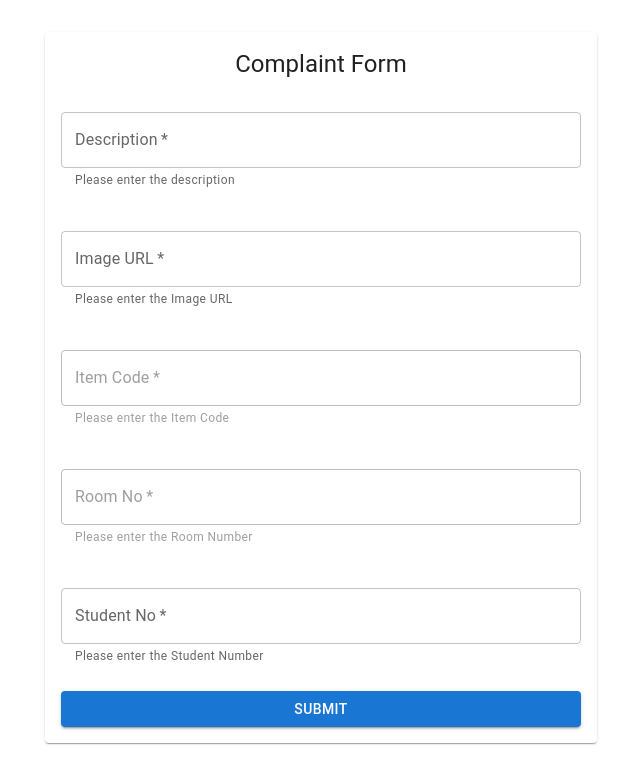
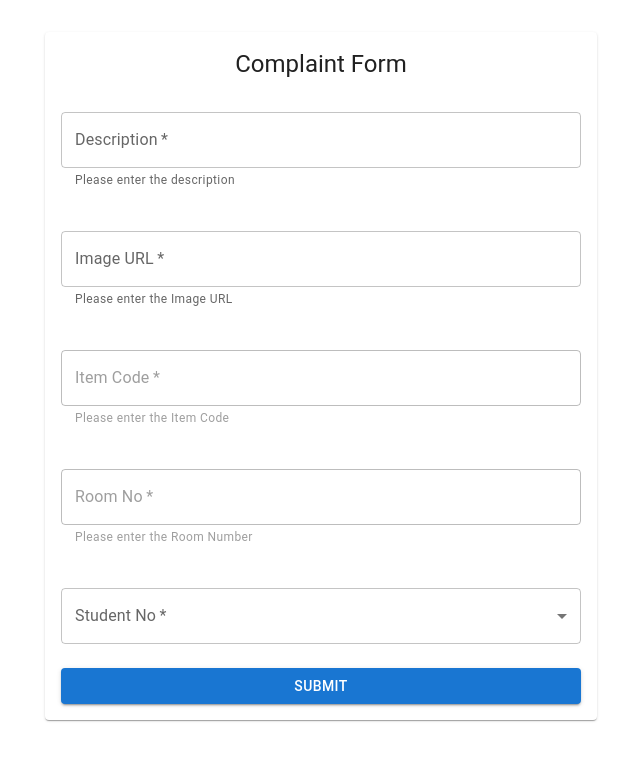
Before and after one commit to JosephLahiru/hostel-management-system, a Next.js app: page /complaint in a window 1280 px wide. Shown: the top 784 px of the page, without its empty margins (319-959 px from the left). Built offline with nearby package versions, Linux system fonts and the light colour scheme.

Commit message:
completed-complaint-page

```diff
--- a/app/complaint/page.tsx
+++ b/app/complaint/page.tsx
@@ -1,7 +1,12 @@
 "use client";
 import React, {useEffect, useState} from 'react';
-import {Button, TextField, Container, Box, Grid, Typography, Paper} from '@mui/material';
+import {Button, TextField, Container, Box, Grid, Typography, Paper, Select, MenuItem, FormControl, InputLabel} from '@mui/material';
 import { useSearchParams } from 'next/navigation';
+
+interface Student {
+    regNumber: string;
+    roomNumber: string;
+}
 const ComplaintForm = () => {
     const searchParams = useSearchParams();
     const [description, setDescription] = useState('');
@@ -9,12 +14,45 @@ const ComplaintForm = () => {
     const [itemCode, setItemCode] = useState('');
     const [roomNo, setRoomNo] = useState('');
     const [stuNo, setStuNo] = useState('');
+    const [studentRegNo, setStudentRegNo] = useState([]);
 
     useEffect(() => {
         if(searchParams.get('itemcode')){
             setItemCode(searchParams.get('itemcode')||'');
+            const fetchStudents = async () => {
+                const authRes = await fetch('https://hms.mtron.biz/auth/login', {
+                    method: 'POST',
+                    headers: {
+                        'Content-Type': 'application/json',
+                    },
+                    body: JSON.stringify({
+                        username: process.env.NEXT_PUBLIC_USERNAME,
+                        password: process.env.NEXT_PUBLIC_PASSWORD,
+                    }),
+                });
+
+                const authData = await authRes.json();
+
+                const token = authData.jwt;
+
+                const res = await fetch(`https://hms.mtron.biz/api/studentRoom/${itemCode}`, {
+                    method: 'GET',
+                    headers: {
+                        'Authorization': 'Bearer ' + token,
+                    },
+                });
+
+                const studentData = await res.json();
+                if(studentData) {
+                    const regNumbers = studentData.map((item: Student) => item.regNumber);
+                    console.log(regNumbers);
+                    setStudentRegNo(regNumbers);
+                    setRoomNo(studentData[0]?.roomNumber || '');
+                }
+            };
+            fetchStudents();
         }
-    }, []);
+    }, [itemCode]);
 
     const handleSubmit = async (event: React.FormEvent) => {
         event.preventDefault();
@@ -117,17 +155,33 @@ const ComplaintForm = () => {
                                 disabled
                             />
                         </Grid>
+                        {/*<Grid item xs={12}>*/}
+                        {/*    <TextField*/}
+                        {/*        label="Student No"*/}
+                        {/*        value={stuNo}*/}
+                        {/*        onChange={(e) => setStuNo(e.target.value)}*/}
+                        {/*        fullWidth*/}
+                        {/*        margin="normal"*/}
+                        {/*        variant="outlined"*/}
+                        {/*        helperText="Please enter the Student Number"*/}
+                        {/*        required*/}
+                        {/*    />*/}
+                        {/*</Grid>*/}
                         <Grid item xs={12}>
-                            <TextField
-                                label="Student No"
-                                value={stuNo}
-                                onChange={(e) => setStuNo(e.target.value)}
-                                fullWidth
-                                margin="normal"
-                                variant="outlined"
-                                helperText="Please enter the Student Number"
-                                required
-                            />
+                            <FormControl variant="outlined" fullWidth margin="normal" required>
+                                <InputLabel id="studentNo-label">Student No</InputLabel>
+                                <Select
+                                    labelId="studentNo-label"
+                                    id="studentNo"
+                                    value={stuNo}
+                                    onChange={(e) => setStuNo(e.target.value)}
+                                    label="Student No"
+                                >
+                                    {studentRegNo.map((studentReg, index) => (
+                                        <MenuItem key={index} value={studentReg}>{studentReg}</MenuItem>
+                                    ))}
+                                </Select>
+                            </FormControl>
                         </Grid>
                         <Grid item xs={12}>
                             <Button type="submit" variant="contained" color="primary" fullWidth>
```
